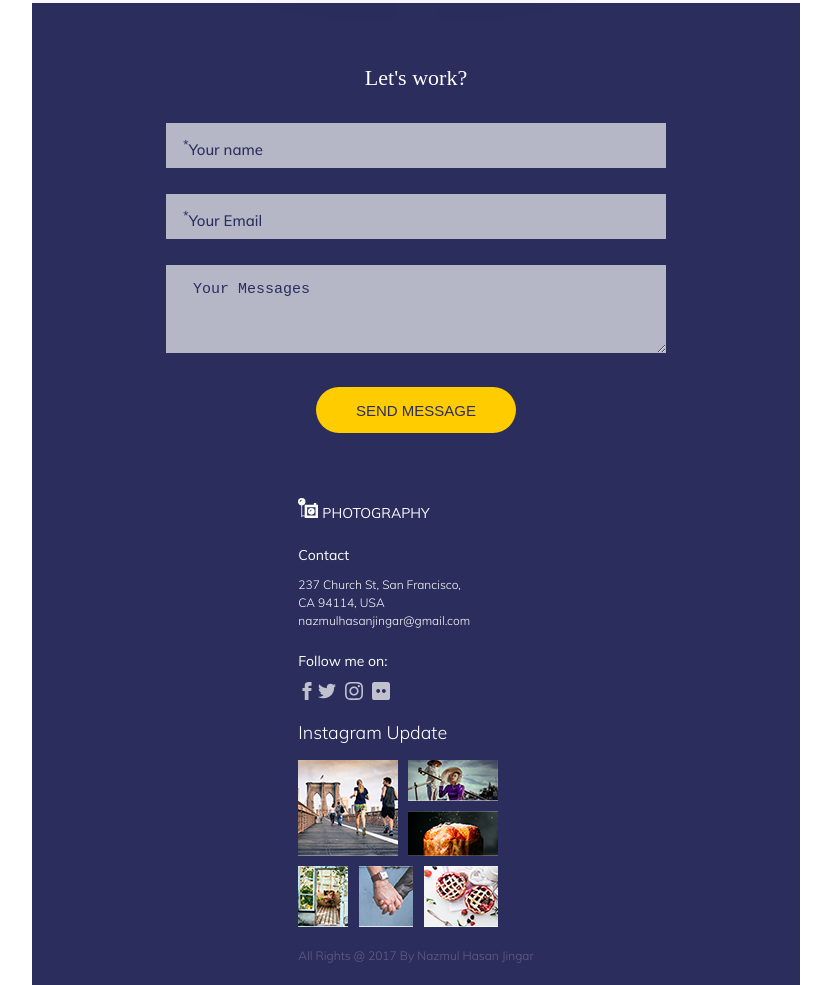
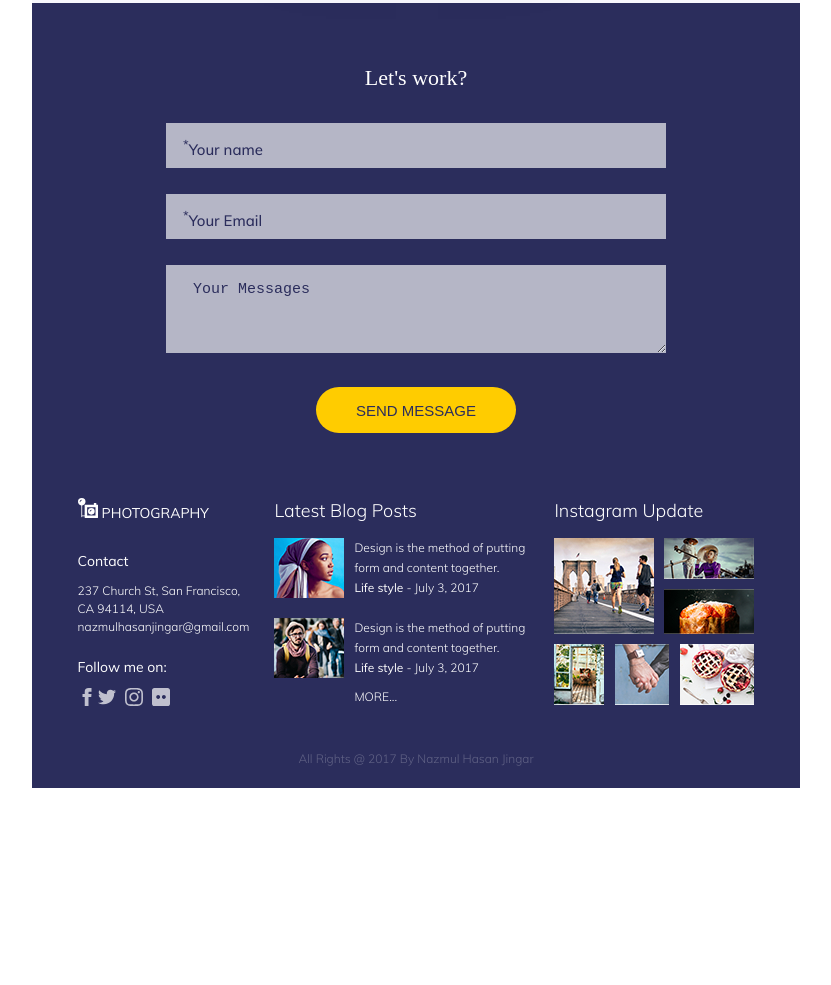
Before and after one commit to Menolas/dakota, a plain HTML site: page index.html in a window 1280 px wide. Shown: the part 2386-3371 px from the top of the page, without its empty margins (224-1055 px from the left). After the commit the page ends 3174 px from the top, so only its background shows below. Drawn offline with Linux system fonts and the light colour scheme; a web font is replaced by a local one.

Commit message:
footer-tablet

```diff
--- a/sass/blocks/footer-blog-preview.scss
+++ b/sass/blocks/footer-blog-preview.scss
@@ -6,12 +6,55 @@
 	@include list-style;
 	display: grid;
 	grid-template-rows: auto auto;
-	grid-row-gap: 30px;
+}
+
+.footer-blog-preview__date span {
+	font-weight: 400;
+}
+
+@media (min-width: 768px) {
+	.footer-blog-preview__title {
+		margin-bottom: 14px;
+		font-size: 18px;
+		line-height: 26px;
+		font-family: "muli";
+		font-weight: 300;
+	}
+
+	.footer-blog-preview__list {
+    grid-row-gap: 20px;
 	}
 
 	.footer-blog-preview__link {
 		@include link-style;
 		display: grid;
+		grid-template-columns: 70px 175px;
+		grid-column-gap: 10px;
+		line-height: 20px;
+	}
+
+	.footer-blog-preview__link-to-blog {
+		@include link-style;
+		margin-left: 80px;
+		margin-top: 10px;
+		text-transform: uppercase;
+	}
+}
+
+@media (min-width: 1600px) {
+	.footer-blog-preview__title {
+		margin-bottom: 24px;
+		font-size: 24px;
+		line-height: 50px;
+		font-weight: 300;
+		font-family: "Muli";
+	}
+
+	.footer-blog-preview__list {
+    grid-row-gap: 30px;
+	}
+
+	.footer-blog-preview__link {
 		grid-template-columns: 70px 265px;
 		grid-column-gap: 29px;
 		line-height: 20px;
@@ -26,25 +69,10 @@
 		line-height: 28px;
 	}
 
-.footer-blog-preview__date span {
-	font-weight: 400;
-}
-
 	.footer-blog-preview__link-to-blog {
-	@include link-style;
 		margin-left: 99px;
 		margin-top: 26px;
 		font-weight: 400;
 		line-height: 26px;
-	text-transform: uppercase;
-}
-
-@media (min-width: 1600px) {
-	.footer-blog-preview__title {
-		margin-bottom: 24px;
-		font-size: 24px;
-		line-height: 50px;
-		font-weight: 300;
-		font-family: "Muli";
 	}
 }
--- a/sass/blocks/main-footer.scss
+++ b/sass/blocks/main-footer.scss
@@ -1,6 +1,6 @@
 .main-footer {
 	display: grid;
-	grid-gap: 20px;
+	grid-row-gap: 20px;
 	justify-content: center;
 	padding-top: 30px;
 	padding-bottom: 20px;
@@ -49,9 +49,51 @@
 	opacity: 0.25;
 }
 
+@media (min-width: 768px) {
+	.main-footer {
+    grid-template-columns: auto auto auto;
+		grid-template-rows: auto auto;
+		grid-column-gap: 25px;
+		padding-left: 50px;
+		padding-right: 50px;
+	}
+
+	.main-footer__logo {
+		grid-column-start: 1;
+		grid-column-end: 1;
+		grid-row-start: 1;
+		grid-row-end: 1;
+		align-self: start;
+		margin-bottom: 19px;
+	}
+
+	.main-footer__contact {
+		grid-column-start: 1;
+		grid-column-end: 1;
+		grid-row-start: 1;
+		grid-row-end: 1;
+		align-self: end;
+	}
+
+	.main-footer__blog-preview {
+		display: block;
+		grid-column-start: 2;
+		grid-column-end: 2;
+		grid-row-start: 1;
+		grid-row-end: 1;
+	}
+
+	.main-footer__copyright {
+		grid-column-start: 1;
+		grid-column-end: -1;
+		grid-row-start: 2;
+		grid-row-end: -1;
+		padding-top: 24px;
+	}
+}
+
 @media (min-width: 1600px) {
 	.main-footer {
-		display: grid;
 		grid-template-columns: auto auto auto auto;
 		grid-template-rows: auto auto;
 		grid-row-gap: 33px;
@@ -62,11 +104,6 @@
 	}
 
 	.main-footer__logo {
-		grid-column-start: 1;
-		grid-column-end: 1;
-		grid-row-start: 1;
-		grid-row-end: 1;
-		align-self: start;
 		margin-bottom: 39px;
 	}
 
@@ -79,14 +116,6 @@
 	.main-footer__logo p {
 		font-size: 20px;
 		line-height: 32px;
-	}
-
-	.main-footer__contact {
-		grid-column-start: 1;
-		grid-column-end: 1;
-		grid-row-start: 1;
-		grid-row-end: 1;
-		align-self: end;
 	}
 
 	.main-footer__contact-title {
@@ -104,19 +133,4 @@
 	.main-footer__social-block {
 		margin-top: 43px;
 	}
-
-	.main-footer__blog-preview {
-		grid-column-start: 2;
-		grid-column-end: 2;
-		grid-row-start: 1;
-		grid-row-end: 1;
-	}
-
-	.main-footer__copyright {
-		grid-column-start: 1;
-		grid-column-end: -1;
-		grid-row-start: 2;
-		grid-row-end: -1;
-		padding-top: 24px;
-	}
 }
```
Also changed, not shown: css/style.css. Lines whose indentation alone changed are shown as unchanged.
